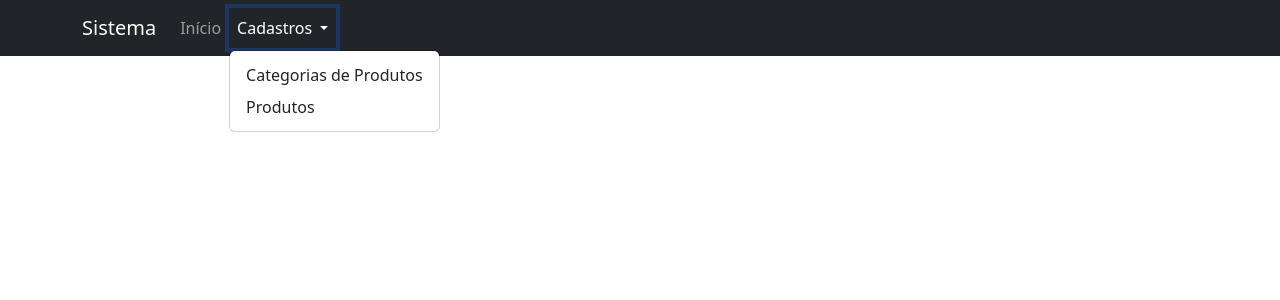
After one commit to Paulo-Ortiz/ELETIVA-I-2-2025, a PHP site: page /principal.php in a window 1280 px wide, after a click on "Cadastros". The commit adds this page. Shown: the top 300 px of the page. Run offline with PHP 8.4, Linux system fonts and the light colour scheme.

Commit message:
atualização da aula 09/10

```diff
--- /dev/null
+++ b/projeto/principal.php
@@ -0,0 +1,40 @@
+<!doctype html>
+<html lang="pt-BR">
+<head>
+<meta charset="utf-8">
+<meta name="viewport" content="width=device-width, initial-scale=1">
+<title>Sistema</title>
+<link href="https://cdn.jsdelivr.net/npm/bootstrap@5.3.0/dist/css/bootstrap.min.css" rel="stylesheet">
+</head>
+<body>
+<nav class="navbar navbar-expand-lg navbar-dark bg-dark">
+  <div class="container">
+    <a class="navbar-brand" href="#">Sistema</a>
+    <button class="navbar-toggler" type="button" data-bs-toggle="collapse" data-bs-target="#navbarSupportedContent" aria-controls="navbarSupportedContent" aria-expanded="false" aria-label="Alternar navegação">
+      <span class="navbar-toggler-icon"></span>
+    </button>
+    <div class="collapse navbar-collapse" id="navbarSupportedContent">
+      <ul class="navbar-nav me-auto mb-2 mb-lg-0">
+
+<li class="nav-item">
+  <a class="nav-link" aria-current="page" href="#">Início</a>
+</li>
+
+<li class="nav-item dropdown">
+  <a class="nav-link dropdown-toggle" href="#" id="dropdown2" role="button" data-bs-toggle="dropdown" aria-expanded="false">
+    Cadastros
+  </a>
+  <ul class="dropdown-menu" aria-labelledby="dropdown2">
+    <li><a class="dropdown-item" href="#">Categorias de Produtos</a></li>
+<li><a class="dropdown-item" href="#">Produtos</a></li>
+  </ul>
+</li>
+      </ul>
+    </div>
+  </div>
+</nav>
+<div class="container py-3">
+</div>
+<script src="https://cdn.jsdelivr.net/npm/bootstrap@5.3.6/dist/js/bootstrap.bundle.min.js" integrity="sha384-j1CDi7MgGQ12Z7Qab0qlWQ/Qqz24Gc6BM0thvEMVjHnfYGF0rmFCozFSxQBxwHKO" crossorigin="anonymous"></script>
+</body>
+</html>
```
Also changed, not shown: projeto/index.php (+20 -1 lines).
